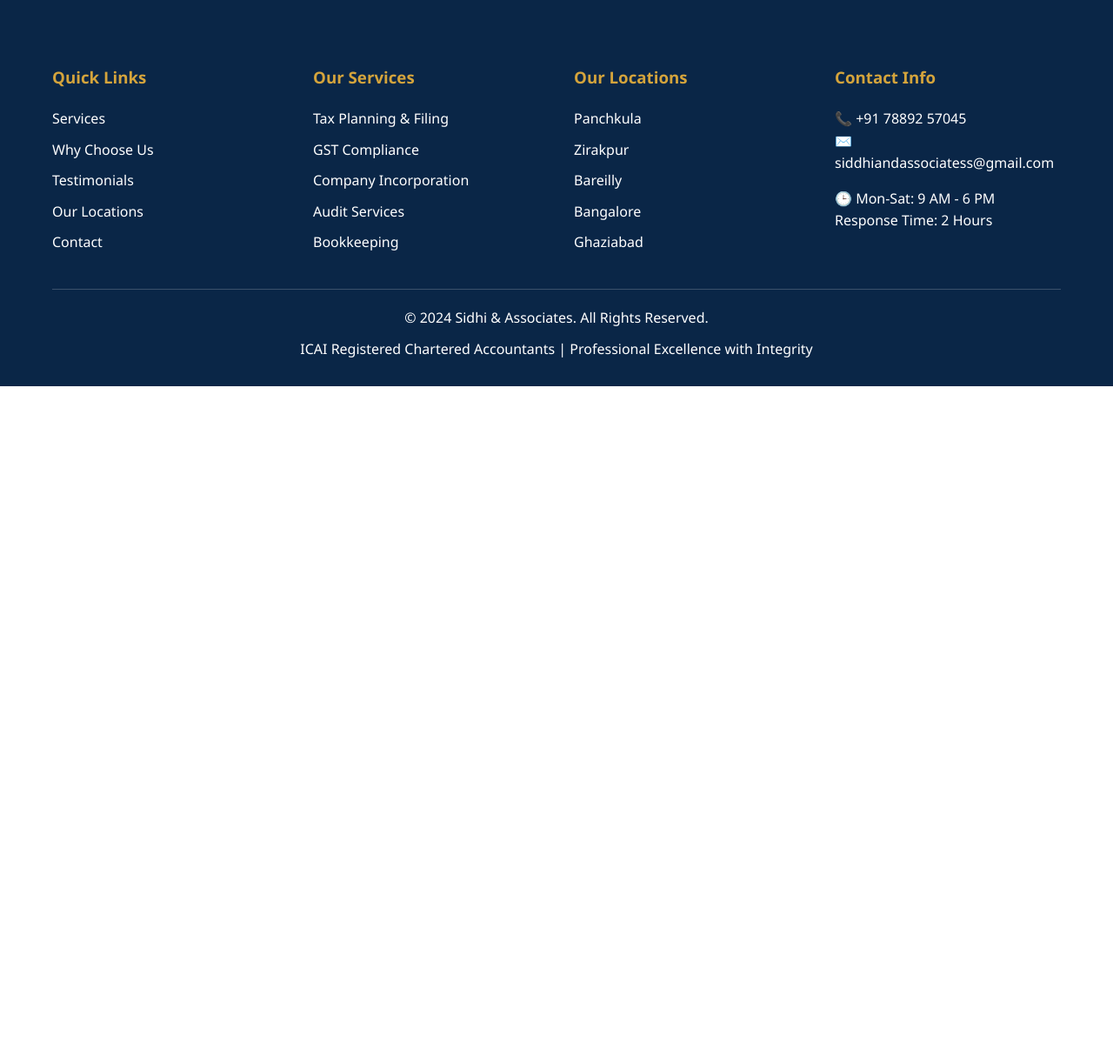
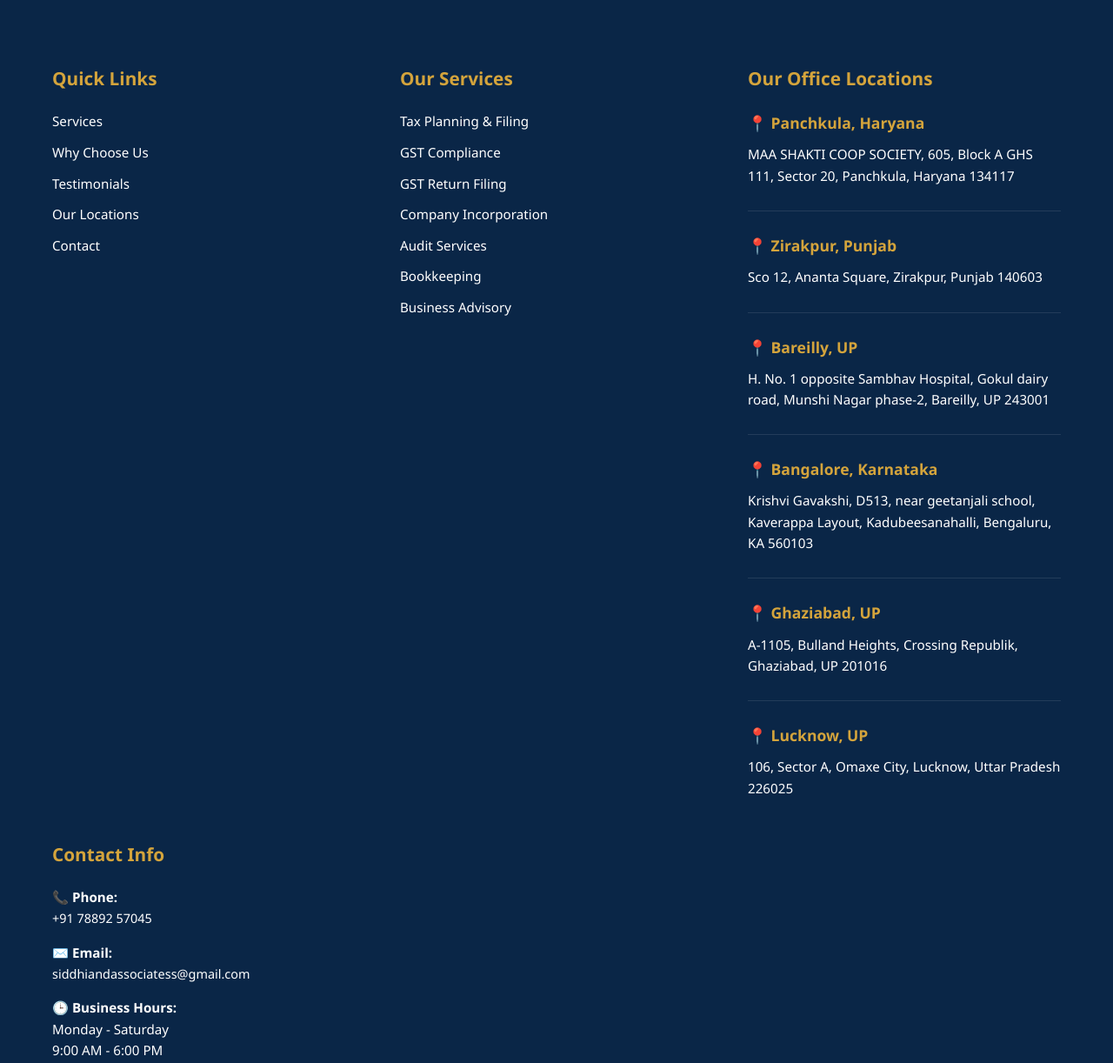
Before and after one commit to sidhiandassociates/sidhiandassociates.github.io, a plain HTML site: page index.html in a window 1280 px wide. Shown: the part 5420-6642 px from the top of the page at 87% size. Before the commit the page ends 5864 px from the top, so only its background shows below. Drawn offline with Linux system fonts and the light colour scheme.

Commit message:
Update index.html

```diff
--- a/index.html
+++ b/index.html
@@ -551,7 +551,7 @@
 
         .footer-grid {
             display: grid;
-            grid-template-columns: repeat(auto-fit, minmax(250px, 1fr));
+            grid-template-columns: repeat(auto-fit, minmax(280px, 1fr));
             gap: 40px;
             margin-bottom: 30px;
         }
@@ -559,6 +559,7 @@
         .footer-section h3 {
             color: var(--primary-gold);
             margin-bottom: 20px;
+            font-size: 1.3em;
         }
 
         .footer-section ul {
@@ -574,10 +575,35 @@
             color: var(--white);
             text-decoration: none;
             transition: color 0.3s;
+            font-size: 0.95em;
         }
 
         .footer-section a:hover {
             color: var(--primary-gold);
+        }
+
+        .footer-section p {
+            margin-bottom: 8px;
+            font-size: 0.95em;
+            line-height: 1.6;
+        }
+
+        .office-address {
+            margin-bottom: 25px;
+            padding-bottom: 20px;
+            border-bottom: 1px solid rgba(255,255,255,0.1);
+        }
+
+        .office-address:last-child {
+            border-bottom: none;
+            margin-bottom: 0;
+            padding-bottom: 0;
+        }
+
+        .office-address h4 {
+            color: var(--primary-gold);
+            margin-bottom: 10px;
+            font-size: 1.1em;
         }
 
         .footer-bottom {
@@ -613,6 +639,10 @@
             .testimonials-grid {
                 grid-template-columns: 1fr;
             }
+
+            .footer-grid {
+                grid-template-columns: 1fr;
+            }
         }
     </style>
 </head>
@@ -621,7 +651,7 @@
     <header>
         <div class="container">
             <div class="header-content">
-                <a href="/" class="logo">
+                <a href="https://sidhiandassociates.github.io/" class="logo">
                     <img src="sidhi.png" alt="Sidhi & Associates Logo" class="logo-img">
                     <div class="logo-text">
                         <h1>Sidhi & Associates</h1>
@@ -694,42 +724,42 @@
                     <div class="service-icon">📊</div>
                     <h3>Tax Planning & Filing</h3>
                     <p>Expert ITR filing and strategic tax planning to minimize your tax liability legally. From ₹2,500.</p>
-                    <a href="/services/tax-planning-filing/" class="service-link">Learn More →</a>
+                    <a href="https://sidhiandassociates.github.io/services/tax-planning-filing/" class="service-link">Learn More →</a>
                 </div>
 
                 <div class="service-card">
                     <div class="service-icon">🧾</div>
                     <h3>GST Compliance</h3>
                     <p>Complete GST registration, return filing, and compliance management. Starting ₹5,000/month.</p>
-                    <a href="/services/gst-compliance/" class="service-link">Learn More →</a>
+                    <a href="https://sidhiandassociates.github.io/services/gst-compliance/" class="service-link">Learn More →</a>
                 </div>
 
                 <div class="service-card">
                     <div class="service-icon">🏢</div>
                     <h3>Company Incorporation</h3>
                     <p>Fast company registration - Pvt Ltd, LLP, OPC. Get your business started in 7-15 days.</p>
-                    <a href="/services/company-incorporation/" class="service-link">Learn More →</a>
+                    <a href="https://sidhiandassociates.github.io/services/company-incorporation/" class="service-link">Learn More →</a>
                 </div>
 
                 <div class="service-card">
                     <div class="service-icon">✅</div>
                     <h3>Audit Services</h3>
                     <p>Statutory, tax, and internal audits with detailed reports and recommendations.</p>
-                    <a href="/services/audit-services/" class="service-link">Learn More →</a>
+                    <a href="https://sidhiandassociates.github.io/services/audit-services/" class="service-link">Learn More →</a>
                 </div>
 
                 <div class="service-card">
                     <div class="service-icon">💼</div>
                     <h3>Bookkeeping & Accounting</h3>
                     <p>Professional bookkeeping using Tally, QuickBooks. Real-time financial insights.</p>
-                    <a href="/services/bookkeeping-and-accounting/" class="service-link">Learn More →</a>
+                    <a href="https://sidhiandassociates.github.io/services/bookkeeping-and-accounting/" class="service-link">Learn More →</a>
                 </div>
 
                 <div class="service-card">
                     <div class="service-icon">📈</div>
                     <h3>Business Advisory</h3>
                     <p>Strategic financial planning, business consulting, and growth advisory services.</p>
-                    <a href="/services/business-advisory/" class="service-link">Learn More →</a>
+                    <a href="https://sidhiandassociates.github.io/services/business-advisory/" class="service-link">Learn More →</a>
                 </div>
             </div>
         </div>
@@ -826,31 +856,38 @@
                 <div class="service-card">
                     <h3>📍 Panchkula, Haryana</h3>
                     <p>MAA SHAKTI COOP SOCIETY, 605, Block A GHS 111, Sector 20<br>Panchkula, Haryana 134117</p>
-                    <a href="/panchkula/" class="service-link">Contact Us →</a>
+                    <a href="https://sidhiandassociates.github.io/panchkula/" class="service-link">Contact Us →</a>
                 </div>
 
                 <div class="service-card">
                     <h3>📍 Zirakpur, Punjab</h3>
                     <p>Sco 12, Ananta Square, Zirakpur<br>Punjab 140603</p>
-                    <a href="/zirakpur/" class="service-link">Contact Us →</a>
+                    <a href="https://sidhiandassociates.github.io/zirakpur/" class="service-link">Contact Us →</a>
                 </div>
+
 
                 <div class="service-card">
                     <h3>📍 Bareilly, UP</h3>
                     <p>H. No. 1 opposite Sambhav Hospital, Gokul dairy road, Munshi Nagar phase-2<br>Bareilly, UP 243001</p>
-                    <a href="/bareilly/" class="service-link">Contact Us →</a>
+                    <a href="https://sidhiandassociates.github.io/bareilly/" class="service-link">Contact Us →</a>
                 </div>
 
                 <div class="service-card">
                     <h3>📍 Bangalore, Karnataka</h3>
                     <p>Krishvi Gavakshi, D513, near geetanjali school, Kaverappa Layout, Kadubeesanahalli<br>Bengaluru, KA 560103</p>
-                    <a href="/bangalore/" class="service-link">Contact Us →</a>
+                    <a href="https://sidhiandassociates.github.io/bangalore/" class="service-link">Contact Us →</a>
                 </div>
 
                 <div class="service-card">
                     <h3>📍 Ghaziabad, UP</h3>
                     <p>A-1105, Bulland Heights, Crossing Republik<br>Ghaziabad, UP 201016</p>
-                    <a href="/ghaziabad/" class="service-link">Contact Us →</a>
+                    <a href="https://sidhiandassociates.github.io/ghaziabad/" class="service-link">Contact Us →</a>
+                </div>
+
+                <div class="service-card">
+                    <h3>📍 Lucknow, UP</h3>
+                    <p>106, Sector A, Omaxe City, Lucknow, Uttar Pradesh 226025</p>
+                    <a href="https://sidhiandassociates.github.io/" class="service-link">Contact Us →</a>
                 </div>
             </div>
         </div>
@@ -906,37 +943,75 @@
                 <div class="footer-section">
                     <h3>Our Services</h3>
                     <ul>
-                        <li><a href="/services/tax-planning-filing/">Tax Planning & Filing</a></li>
-                        <li><a href="/services/gst-compliance/">GST Compliance</a></li>
-                        <li><a href="/services/company-incorporation/">Company Incorporation</a></li>
-                        <li><a href="/services/audit-services/">Audit Services</a></li>
-                        <li><a href="/services/bookkeeping-and-accounting/">Bookkeeping</a></li>
+                        <li><a href="https://sidhiandassociates.github.io/services/tax-planning-filing/">Tax Planning & Filing</a></li>
+                        <li><a href="https://sidhiandassociates.github.io/services/gst-compliance/">GST Compliance</a></li>
+                        <li><a href="https://sidhiandassociates.github.io/services/gst-return-filing/">GST Return Filing</a></li>
+                        <li><a href="https://sidhiandassociates.github.io/services/company-incorporation/">Company Incorporation</a></li>
+                        <li><a href="https://sidhiandassociates.github.io/services/audit-services/">Audit Services</a></li>
+                        <li><a href="https://sidhiandassociates.github.io/services/bookkeeping-and-accounting/">Bookkeeping</a></li>
+                        <li><a href="https://sidhiandassociates.github.io/services/business-advisory/">Business Advisory</a></li>
                     </ul>
                 </div>
 
                 <div class="footer-section">
-                    <h3>Our Locations</h3>
-                    <ul>
-                        <li><a href="/panchkula/">Panchkula</a></li>
-                        <li><a href="/zirakpur/">Zirakpur</a></li>
-                        <li><a href="/bareilly/">Bareilly</a></li>
-                        <li><a href="/bangalore/">Bangalore</a></li>
-                        <li><a href="/ghaziabad/">Ghaziabad</a></li>
-                    </ul>
+                    <h3>Our Office Locations</h3>
+
+                    <div class="office-address">
+                        <h4>📍 Panchkula, Haryana</h4>
+                        <p>MAA SHAKTI COOP SOCIETY, 605, Block A GHS 111, Sector 20, Panchkula, Haryana 134117</p>
+                    </div>
+
+                    <div class="office-address">
+                        <h4>📍 Zirakpur, Punjab</h4>
+                        <p>Sco 12, Ananta Square, Zirakpur, Punjab 140603</p>
+                    </div>
+
+                    <div class="office-address">
+                        <h4>📍 Bareilly, UP</h4>
+                        <p>H. No. 1 opposite Sambhav Hospital, Gokul dairy road, Munshi Nagar phase-2, Bareilly, UP 243001</p>
+                    </div>
+
+                    <div class="office-address">
+                        <h4>📍 Bangalore, Karnataka</h4>
+                        <p>Krishvi Gavakshi, D513, near geetanjali school, Kaverappa Layout, Kadubeesanahalli, Bengaluru, KA 560103</p>
+                    </div>
+
+                    <div class="office-address">
+                        <h4>📍 Ghaziabad, UP</h4>
+                        <p>A-1105, Bulland Heights, Crossing Republik, Ghaziabad, UP 201016</p>
+                    </div>
+
+                    <div class="office-address">
+                        <h4>📍 Lucknow, UP</h4>
+                        <p>106, Sector A, Omaxe City, Lucknow, Uttar Pradesh 226025</p>
+                    </div>
                 </div>
 
                 <div class="footer-section">
                     <h3>Contact Info</h3>
-                    <p>📞 +91 78892 57045</p>
-                    <p>✉️ siddhiandassociatess@gmail.com</p>
-                    <p style="margin-top: 15px;">🕒 Mon-Sat: 9 AM - 6 PM</p>
-                    <p>Response Time: 2 Hours</p>
+                    <p><strong>📞 Phone:</strong><br>
+                    <a href="tel:+917889257045" style="color: white;">+91 78892 57045</a></p>
+
+                    <p style="margin-top: 15px;"><strong>✉️ Email:</strong><br>
+                    <a href="mailto:siddhiandassociatess@gmail.com" style="color: white;">siddhiandassociatess@gmail.com</a></p>
+
+                    <p style="margin-top: 15px;"><strong>🕒 Business Hours:</strong><br>
+                    Monday - Saturday<br>
+                    9:00 AM - 6:00 PM</p>
+
+                    <p style="margin-top: 15px;"><strong>⚡ Response Time:</strong><br>
+                    Within 2 Hours</p>
+
+                    <p style="margin-top: 20px;">
+                        <a href="https://wa.me/917889257045" style="display: inline-block; background: #25D366; padding: 10px 20px; border-radius: 5px; margin-top: 10px; font-weight: 600;">💬 WhatsApp Us</a>
+                    </p>
                 </div>
             </div>
 
             <div class="footer-bottom">
                 <p>&copy; 2024 Sidhi & Associates. All Rights Reserved.</p>
                 <p style="margin-top: 10px;">ICAI Registered Chartered Accountants | Professional Excellence with Integrity</p>
+                <p style="margin-top: 10px; font-size: 0.9em;">Serving clients across Panchkula, Zirakpur, Bareilly, Bangalore, Ghaziabad & Pan India</p>
             </div>
         </div>
     </footer>
```
